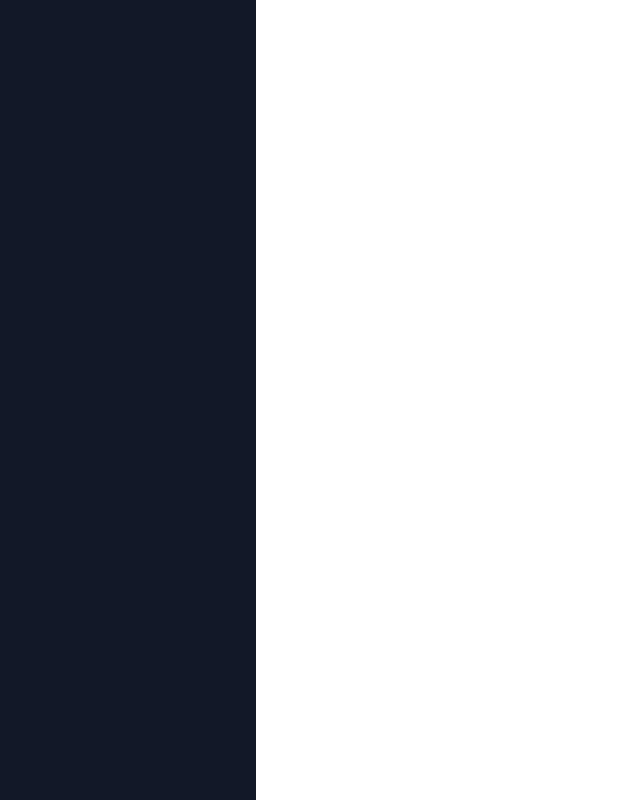
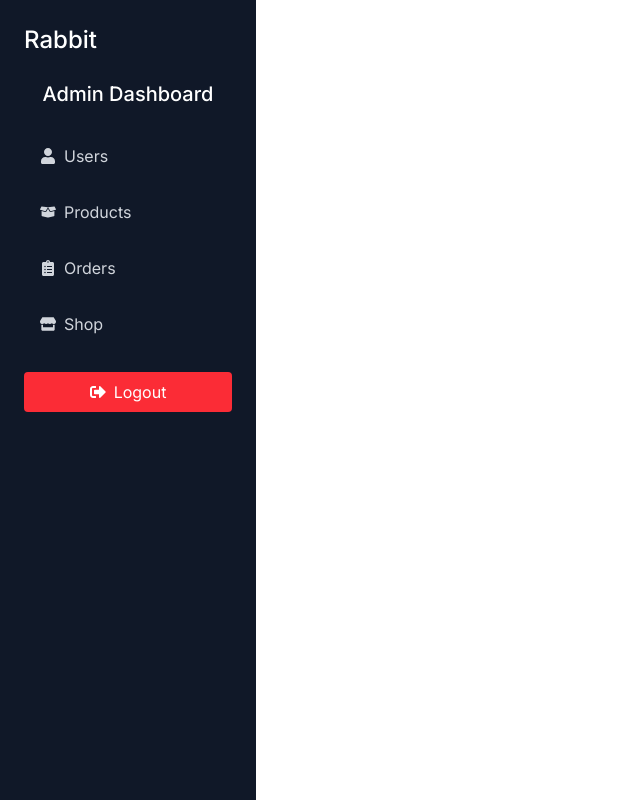
Before and after one commit to ahasan-ullah/Rabbit-E-Commerce-Website, a React (Vite) app in the folder frontend/: page /admin in a window 1280 px wide. Shown: the whole page, without its empty margins (0-640 px from the left). Built offline with nearby package versions, Linux system fonts and the light colour scheme.

Commit message:
sidebar for the admin dashboard completed

```diff
--- a/frontend/src/components/Admin/AdminLayout.jsx
+++ b/frontend/src/components/Admin/AdminLayout.jsx
@@ -1,5 +1,7 @@
 import { useState } from "react";
 import { FaBars } from "react-icons/fa";
+import AdminSidebar from "./AdminSidebar";
+import { Outlet } from "react-router-dom";
 
 const AdminLayout = () => {
   const [isSidebaropen,setIsSidebarOpen]=useState(false);
@@ -26,6 +28,11 @@ const AdminLayout = () => {
       {/* sidebar */}
       <div className={`bg-gray-900 w-64 min-h-screen text-white absolute md:relative transform ${isSidebaropen?"translate-0":"-translate-x-full"} transition-transform duration-300 md:translate-x-0 md:static md:block z-20`}>
         {/* sidebar components */}
+        <AdminSidebar></AdminSidebar>
+      </div>
+      {/* main content */}
+      <div className="flex-grow p-6 overflow-x-auto">
+        <Outlet></Outlet>
       </div>
     </div>
   )
--- /dev/null
+++ b/frontend/src/components/Admin/AdminSidebar.jsx
@@ -0,0 +1,47 @@
+import { FaBoxOpen, FaClipboardList, FaSignOutAlt, FaStore, FaUser } from "react-icons/fa"
+import { Link, NavLink, useNavigate } from "react-router-dom"
+
+const AdminSidebar = () => {
+  const navigate=useNavigate();
+  const handleLogout=()=>{
+    navigate('/');
+  }
+  return (
+    <div className="p-6">
+      <div className="mb-6">
+        <Link to={'/admin'} className="text-2xl font-medium">Rabbit</Link>
+      </div>
+      <h2 className="text-xl font-medium mb-6 text-center">Admin Dashboard</h2>
+      <nav className="flex flex-col space-y-2">
+        {/* users */}
+        <NavLink to={'/admin/users'} className={({isActive})=> isActive?"bg-gray-700 text-white py-3 px-4 rounded flex items-center space-x-2":"text-gray-300 hover:bg-gray-700 hover:text-white py-3 px-4 rounded flex items-center space-x-2"}>
+          <FaUser></FaUser>
+          <span>Users</span>
+        </NavLink>
+        {/* products */}
+        <NavLink to={'/admin/products'} className={({isActive})=> isActive?"bg-gray-700 text-white py-3 px-4 rounded flex items-center space-x-2":"text-gray-300 hover:bg-gray-700 hover:text-white py-3 px-4 rounded flex items-center space-x-2"}>
+          <FaBoxOpen></FaBoxOpen>
+          <span>Products</span>
+        </NavLink>
+        {/* orders */}
+        <NavLink to={'/admin/orders'} className={({isActive})=> isActive?"bg-gray-700 text-white py-3 px-4 rounded flex items-center space-x-2":"text-gray-300 hover:bg-gray-700 hover:text-white py-3 px-4 rounded flex items-center space-x-2"}>
+          <FaClipboardList></FaClipboardList>
+          <span>Orders</span>
+        </NavLink>
+        {/* shop */}
+        <NavLink to={'/'} className={({isActive})=> isActive?"bg-gray-700 text-white py-3 px-4 rounded flex items-center space-x-2":"text-gray-300 hover:bg-gray-700 hover:text-white py-3 px-4 rounded flex items-center space-x-2"}>
+          <FaStore></FaStore>
+          <span>Shop</span>
+        </NavLink>
+      </nav>
+      <div className="mt-6">
+        <button onClick={handleLogout} className="w-full bg-red-500 hover:bg-red-600 py-2 px-4 text-white rounded flex items-center justify-center space-x-2">
+          <FaSignOutAlt></FaSignOutAlt>
+          <span>Logout</span>
+        </button>
+      </div>
+    </div>
+  )
+}
+
+export default AdminSidebar
```
